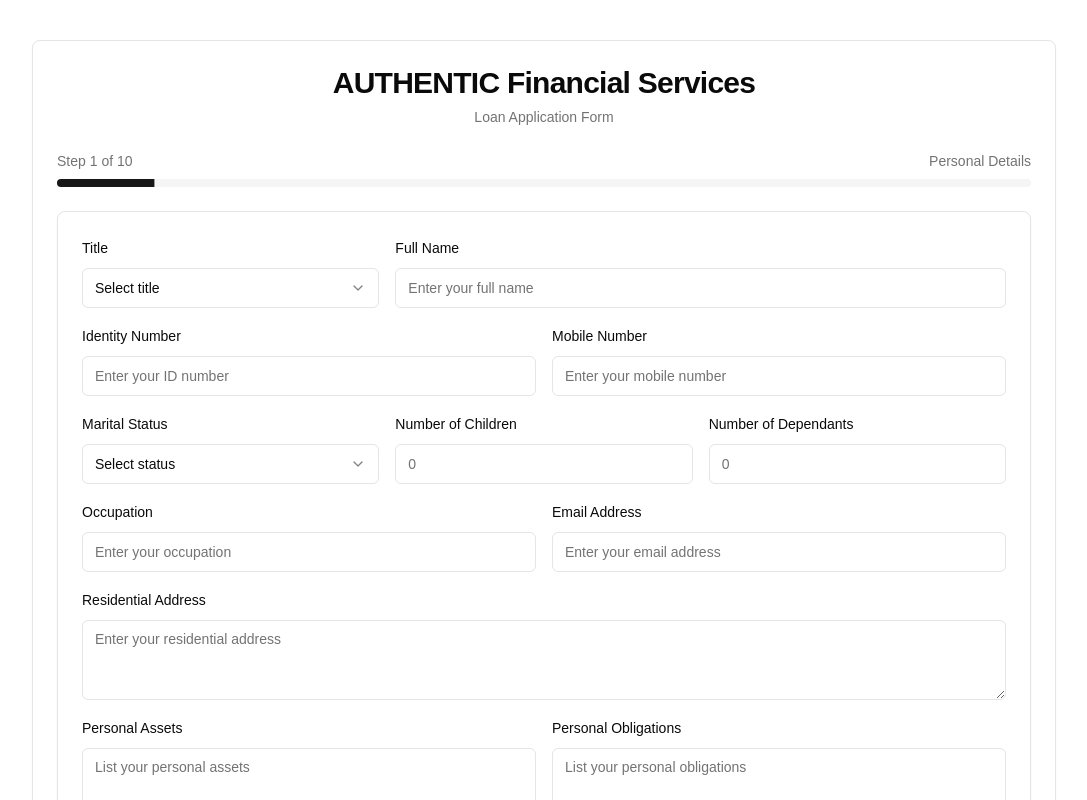
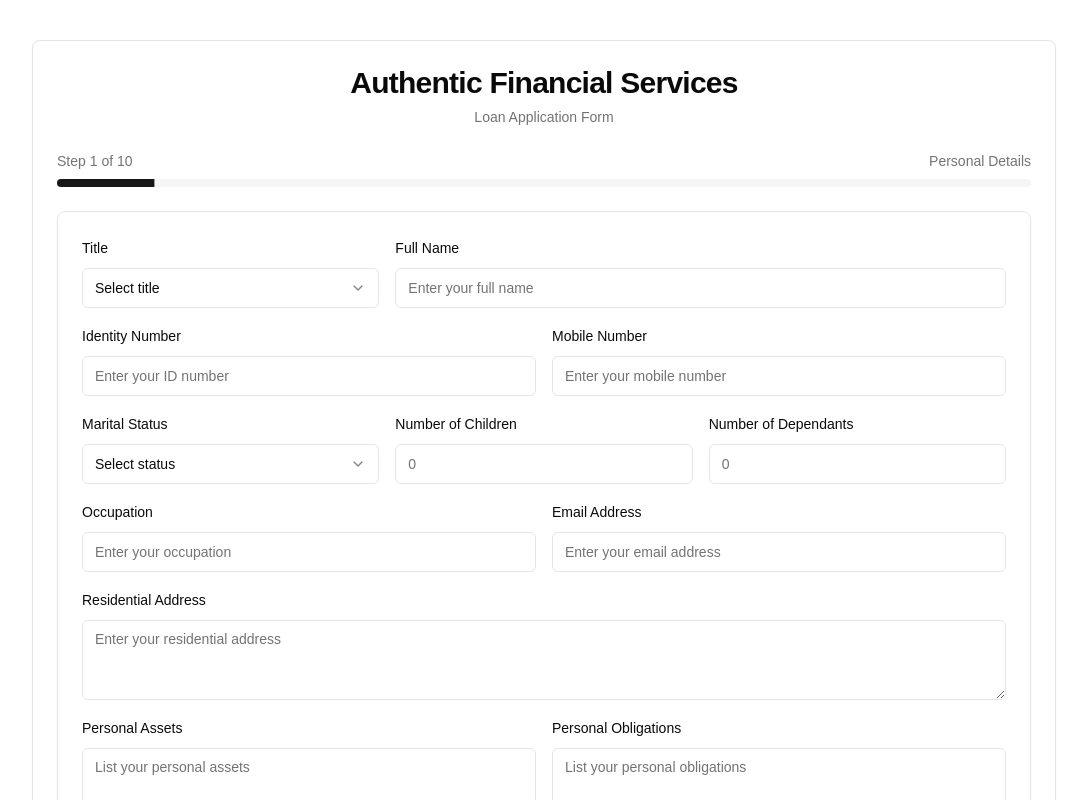
Before and after one commit to Balicholo/citicash, a Next.js app: page / in a window 1280 px wide. Shown: the top 800 px of the page, without its empty margins (96-1183 px from the left). Built offline with nearby package versions, Linux system fonts and the light colour scheme.

Commit message:
adjusted Authentic heading

```diff
--- a/app/page.tsx
+++ b/app/page.tsx
@@ -6,7 +6,7 @@ export default function Home() {
     <main className="container mx-auto py-10 px-4">
       <Card className="max-w-5xl mx-auto">
         <CardHeader className="text-center">
-          <CardTitle className="text-2xl md:text-3xl">AUTHENTIC Financial Services</CardTitle>
+          <CardTitle className="text-2xl md:text-3xl">Authentic Financial Services</CardTitle>
           <CardDescription>Loan Application Form</CardDescription>
         </CardHeader>
         <CardContent>
```
